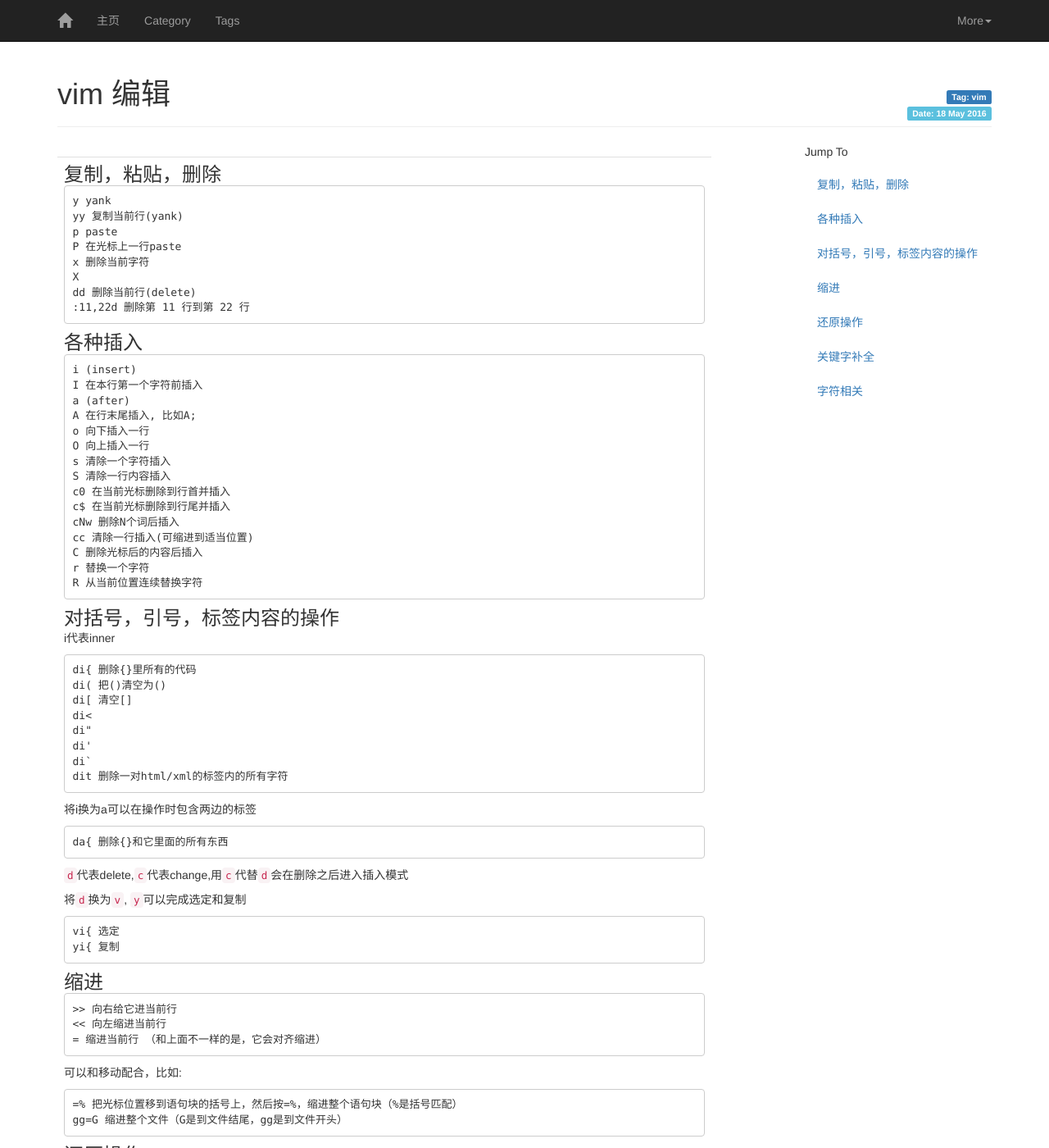
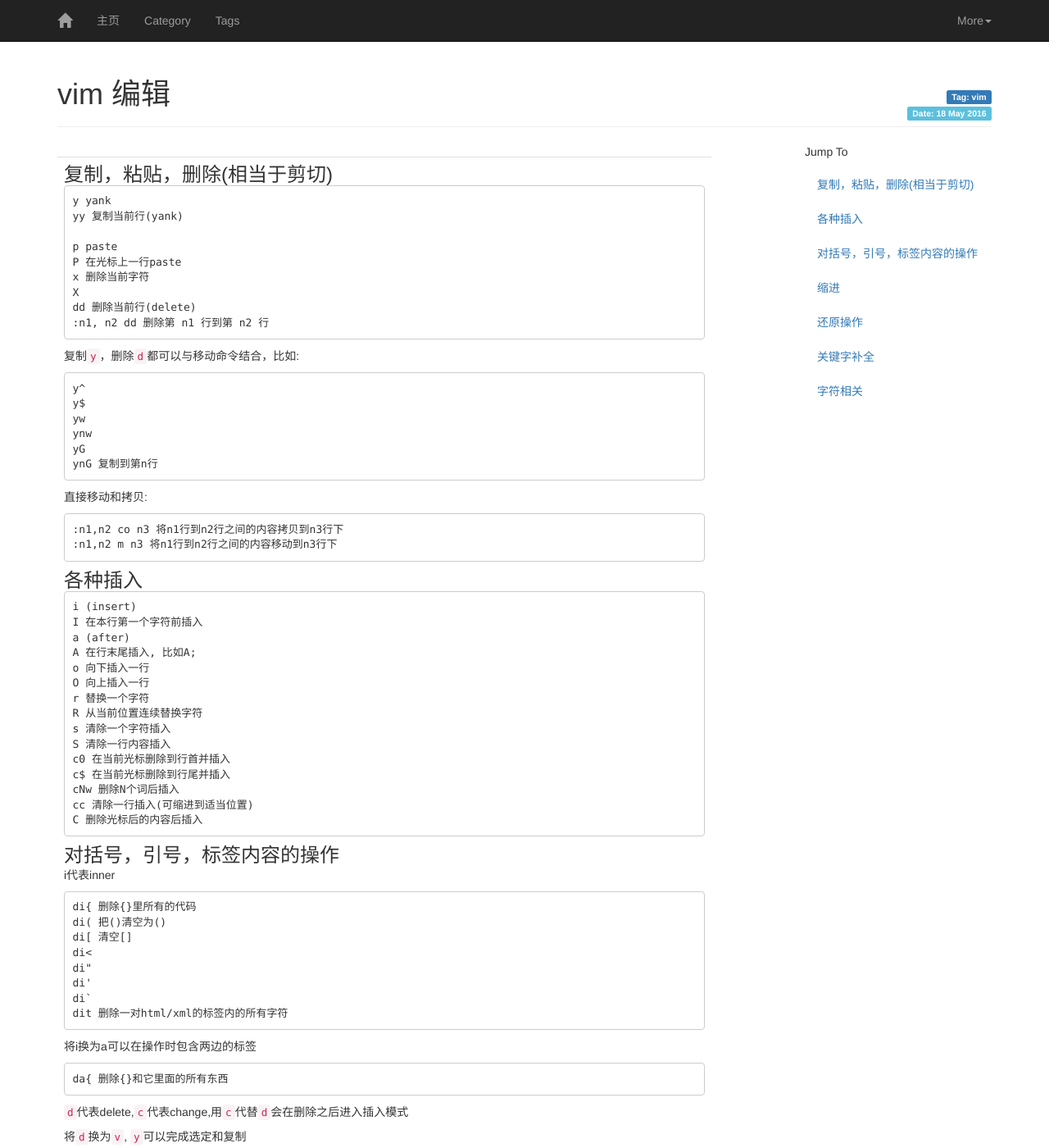
Before and after one commit to mapan1984/mapan1984.github.io, a Jekyll site: the page built from _posts/tool/2016-05-18-Vim-编辑.md, in a window 1280 px wide and 1400 px high. Shown: the whole window at 82% size. Built offline with Jekyll 4.4.1, drawn with Linux system fonts in a browser that asks for light colours; comment, search, counter and statistics services are not loaded.

Commit message:
fix posts

```diff
--- a/_posts/tool/2016-05-18-Vim-编辑.md
+++ b/_posts/tool/2016-05-18-Vim-编辑.md
@@ -4,16 +4,31 @@ categories: [Tool]
 tags: [vim]
 ---
 
-### 复制，粘贴，删除
+### 复制，粘贴，删除(相当于剪切)
 
     y yank
     yy 复制当前行(yank)
+
     p paste
     P 在光标上一行paste
     x 删除当前字符
     X
     dd 删除当前行(delete)
-    :11,22d 删除第 11 行到第 22 行
+    :n1, n2 dd 删除第 n1 行到第 n2 行
+
+复制`y`，删除`d`都可以与移动命令结合，比如:
+
+    y^
+    y$
+    yw
+    ynw
+    yG
+    ynG 复制到第n行
+
+直接移动和拷贝:
+
+    :n1,n2 co n3 将n1行到n2行之间的内容拷贝到n3行下
+    :n1,n2 m n3 将n1行到n2行之间的内容移动到n3行下
 
 ### 各种插入
 
@@ -23,6 +38,8 @@ tags: [vim]
     A 在行末尾插入, 比如A;
     o 向下插入一行
     O 向上插入一行
+    r 替换一个字符
+    R 从当前位置连续替换字符
     s 清除一个字符插入
     S 清除一行内容插入
     c0 在当前光标删除到行首并插入
```
Also changed, not shown: other parts of _posts/tool/2016-05-18-Vim-编辑.md (+0 -2 lines), _drafts/linux-base.md (added, +2 -0 lines), _drafts/linux-process.md (added, +13 -0 lines), _drafts/linux-remote-synchronization.md (added, +18 -0 lines), _drafts/linux-user-permission.md (added, +65 -0 lines), _drafts/opp.md (added, +3 -0 lines), _drafts/unix.md (+7 -0 lines), _posts/tool/2016-04-10-Vim-奇技淫巧.md (+5 -0 lines), _posts/tool/2016-04-22-Vim-移动跳转.md (renamed from _posts/tool/2016-04-22-Vim-移动与查找.md, +1 -54 lines), _posts/tool/2016-06-04-vim-查找替换.md (added, +60 -0 lines).
